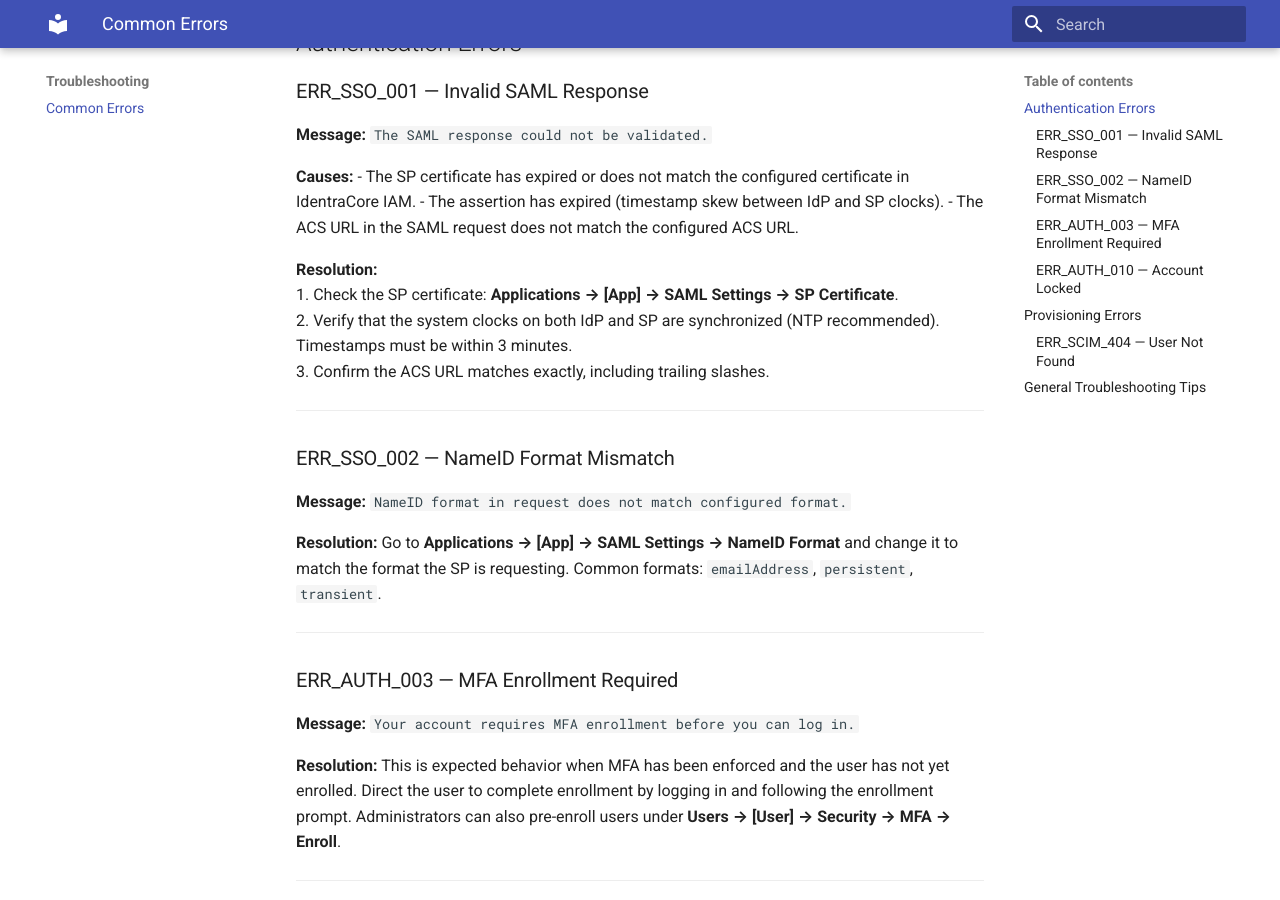
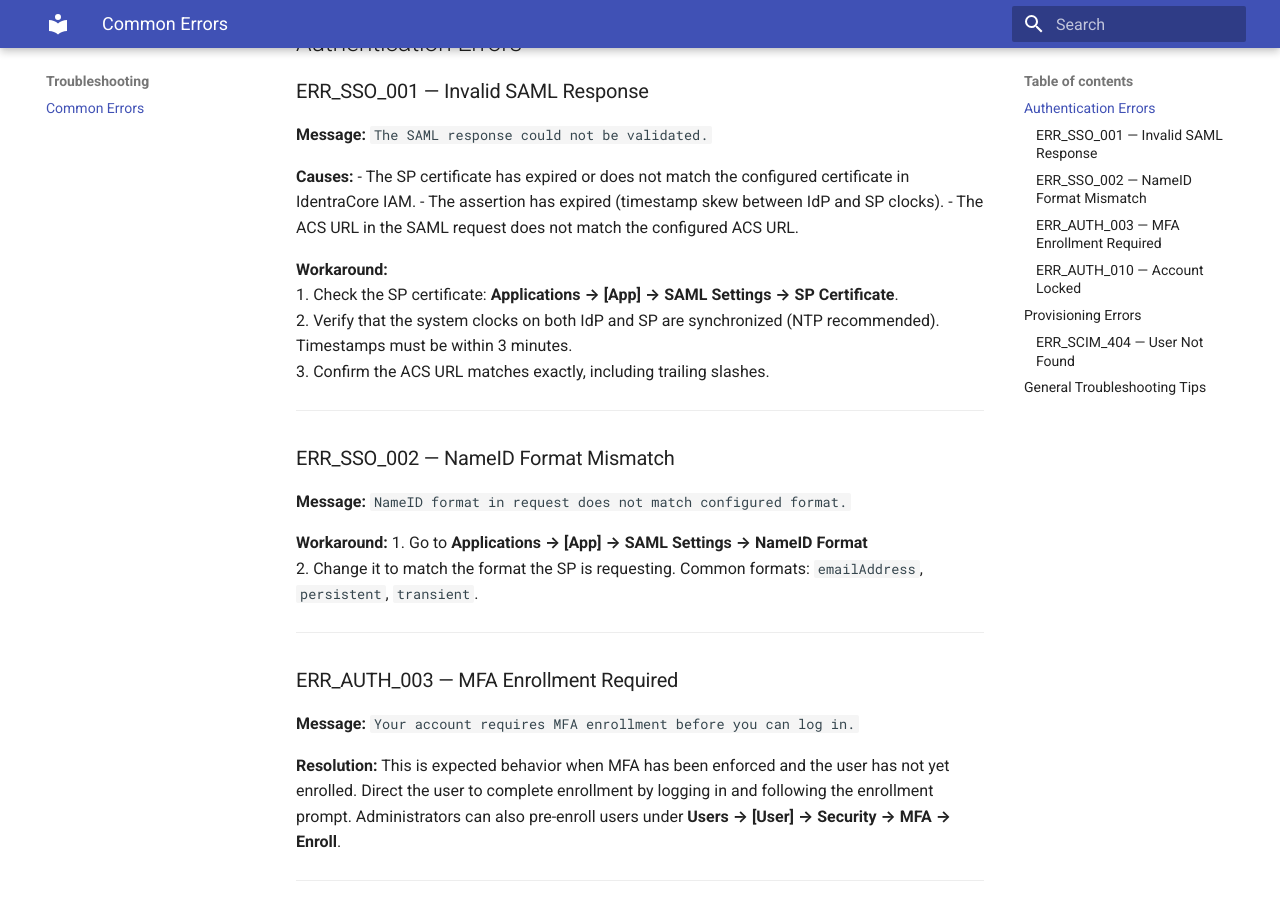
Before and after one commit to tiwaryarchana/docs-as-code-portfolio, an MkDocs documentation site: the page built from docs/troubleshooting/common-errors.md, in a window 1280 px wide and 900 px high, scrolled down 294 px. Built offline with MkDocs 1.6.1 and Material for MkDocs 9.7.7, drawn with Linux system fonts in a browser that asks for light colours.

Commit message:
demo purpose

```diff
--- a/docs/troubleshooting/common-errors.md
+++ b/docs/troubleshooting/common-errors.md
@@ -15,7 +15,7 @@ This topic lists encountered errors and their resolution steps.
 - The assertion has expired (timestamp skew between IdP and SP clocks).
 - The ACS URL in the SAML request does not match the configured ACS URL.
 
-**Resolution:** <br>
+**Workaround:** <br>
 1. Check the SP certificate: **Applications → [App] → SAML Settings → SP Certificate**. <br>
 2. Verify that the system clocks on both IdP and SP are synchronized (NTP recommended). Timestamps must be within 3 minutes. <br>
 3. Confirm the ACS URL matches exactly, including trailing slashes.
@@ -26,8 +26,9 @@ This topic lists encountered errors and their resolution steps.
 
 **Message:** `NameID format in request does not match configured format.`
 
-**Resolution:**
-Go to **Applications → [App] → SAML Settings → NameID Format** and change it to match the format the SP is requesting. Common formats: `emailAddress`, `persistent`, `transient`.
+**Workaround:**
+1. Go to **Applications → [App] → SAML Settings → NameID Format** <br>
+2. Change it to match the format the SP is requesting. Common formats: `emailAddress`, `persistent`, `transient`.
 
 ---
 
```
